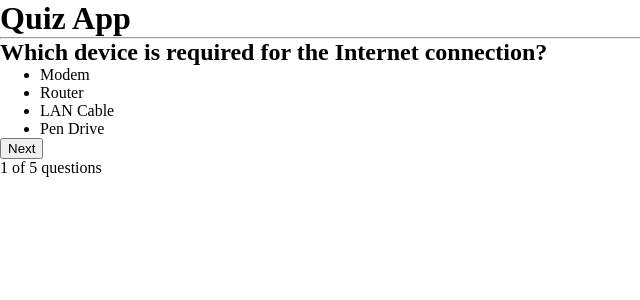
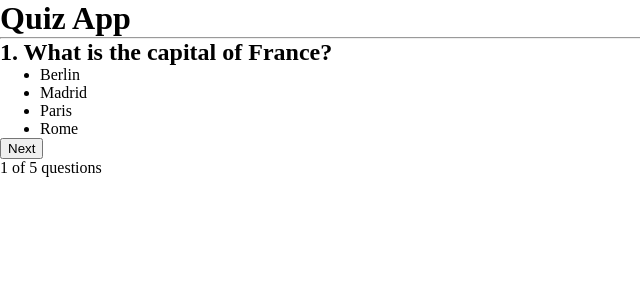
Before and after one commit to EMMMABK/QuizApp, a React (Create React App) app: page / in a window 1280 px wide. Shown: the top 300 px of the page, without its empty margins (0-640 px from the left). Built offline with nearby package versions, Linux system fonts and the light colour scheme.

Commit message:
add Question

```diff
--- a/src/Components/Quiz/Quiz.jsx
+++ b/src/Components/Quiz/Quiz.jsx
@@ -1,17 +1,22 @@
-import React from 'react'
+import React, { useState } from 'react'
 import './Quiz.css'
+import {data} from '../../assets/data'
 
 const Quiz = () => {
+
+    let [index, setIndex] = useState(0);
+    let [question, setQuestion] = useState(data[index]);
+
   return (
     <div>
         <h1>Quiz App</h1>
         <hr />
-        <h2>Which device is required for the Internet connection?</h2>
+        <h2>{index + 1}. {question.question}</h2>
         <ul>
-            <li>Modem</li>
-            <li>Router</li>
-            <li>LAN Cable</li>
-            <li>Pen Drive</li>
+            <li>{question.option1}</li>
+            <li>{question.option2}</li>
+            <li>{question.option3}</li>
+            <li>{question.option4}</li>
         </ul>
         <button>Next</button>
         <div className="index">1 of 5 questions</div>
```
